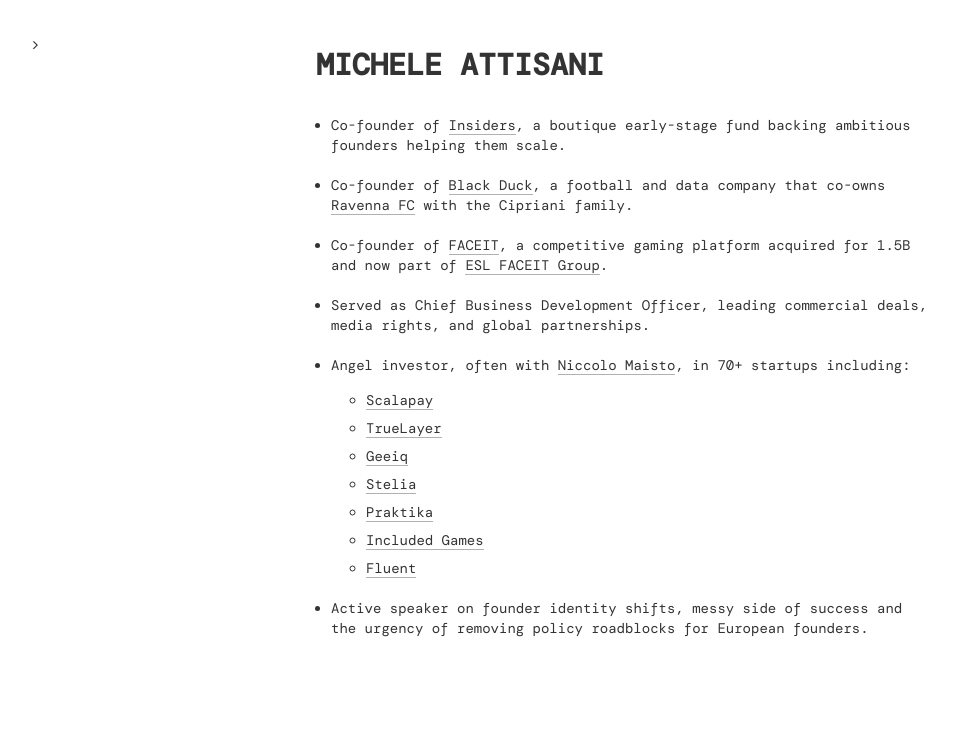
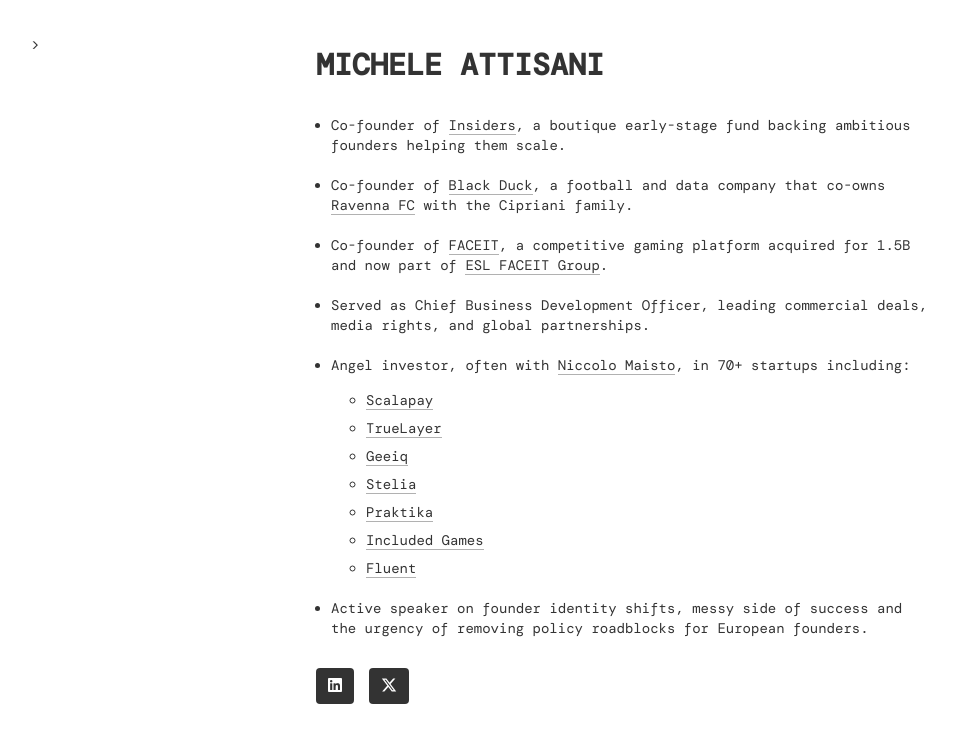
Before and after one commit to MA71SAN/attisani.com, a plain HTML site: page index.html in a window 1280 px wide. Shown: the whole page, without its empty margins (19-974 px from the left). Drawn offline with nearby package versions, Linux system fonts and the light colour scheme; a web font is replaced by a local one.

Commit message:
Add social media icons using Font Awesome for LinkedIn and Twitter

```diff
--- a/index.html
+++ b/index.html
@@ -78,6 +78,9 @@
     <link rel="preconnect" href="https://fonts.gstatic.com" crossorigin>
     <link href="https://fonts.googleapis.com/css2?family=DM+Mono:ital,wght@0,300;0,400;0,500;1,300;1,400;1,500&display=swap" rel="stylesheet">
 
+    <!-- Font Awesome for icons -->
+    <link rel="stylesheet" href="https://cdnjs.cloudflare.com/ajax/libs/font-awesome/6.5.1/css/all.min.css" integrity="sha512-DTOQO9RWCH3ppGqcWaEA1BIZOC6xxalwEsw9c2QQeAIftl+Vegovlnee1c9QX4TctnWMn13TZye+giMm8e2LwA==" crossorigin="anonymous" referrerpolicy="no-referrer" />
+
     <style>
         * {
             box-sizing: border-box
@@ -138,6 +141,31 @@
             background-color: #ed8158;
             color: #ffffff;
             border-bottom: 1px solid #ed8158;
+        }
+
+        /* Social links styling */
+        .social-links {
+            margin-top: 30px;
+            margin-left: 20px;
+            display: flex;
+            gap: 15px;
+        }
+
+        .social-links a {
+            background-color: #333333;
+            color: #ffffff;
+            border: none;
+            padding: 8px 12px;
+            border-radius: 4px;
+            transition: all 0.2s ease;
+            text-decoration: none;
+            font-size: 16px;
+        }
+
+        .social-links a:hover {
+            background-color: #ed8158;
+            color: #ffffff;
+            border: none;
         }
 
         ul,
@@ -209,6 +237,15 @@
                     </p></li>
                 </ul>
             </section>
+
+            <div class="social-links">
+                <a href="https://www.linkedin.com/in/michele-attisani" target="_blank" rel="noopener" aria-label="LinkedIn">
+                    <i class="fab fa-linkedin"></i>
+                </a>
+                <a href="https://x.com/mattisani" target="_blank" rel="noopener" aria-label="Twitter">
+                    <i class="fab fa-x-twitter"></i>
+                </a>
+            </div>
         </article>
     </main>
 </body>
```
